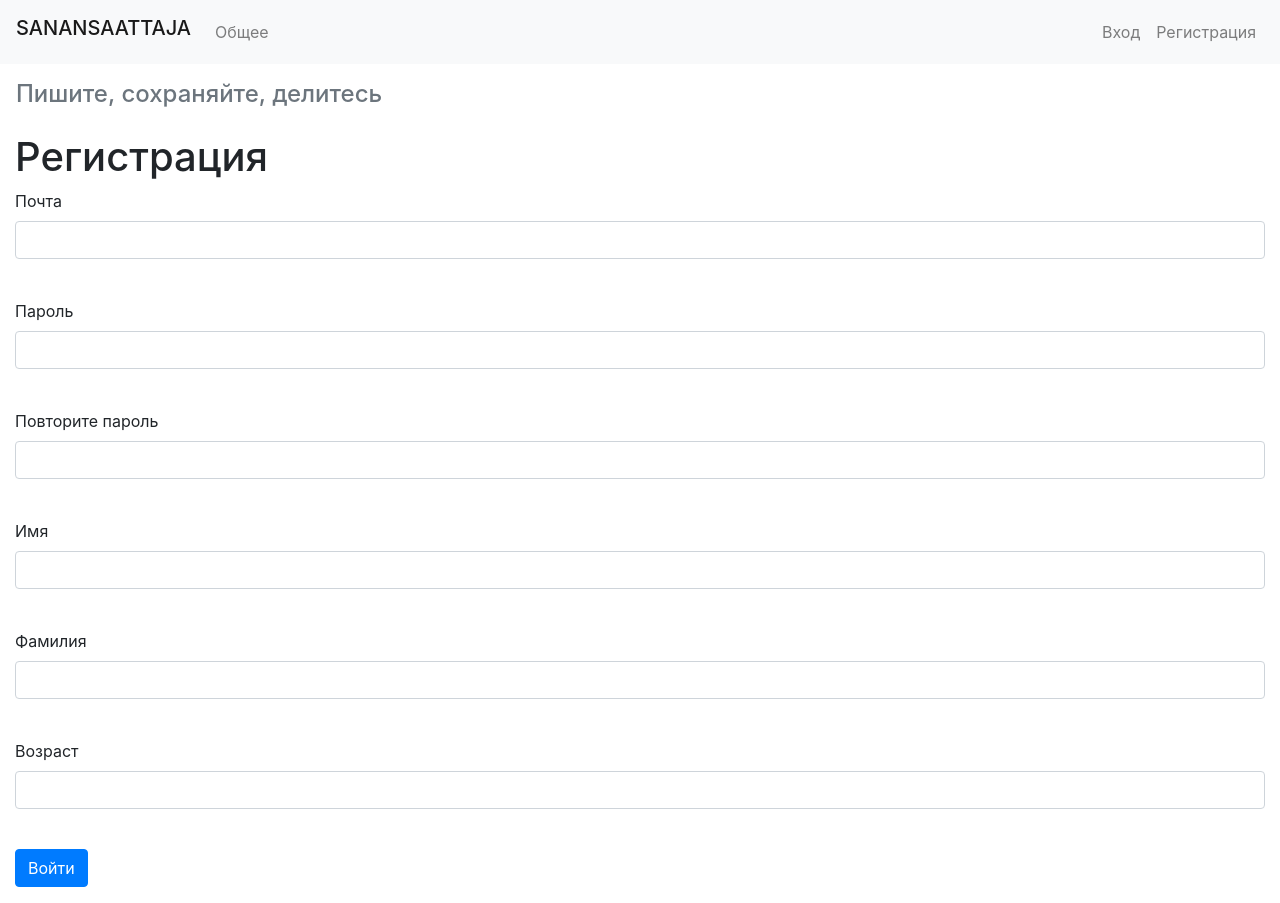
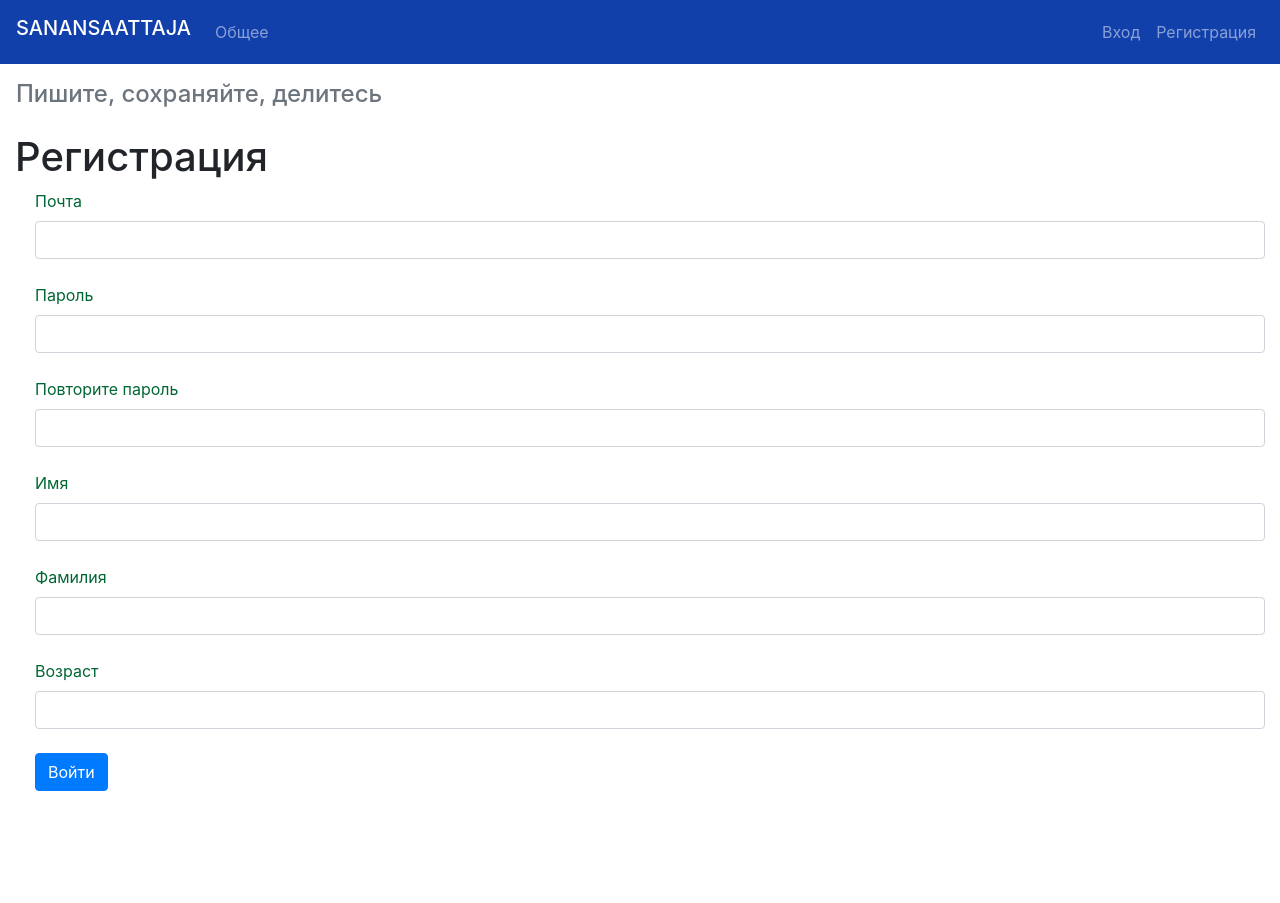
Before and after one commit to KEZKA/YL-WEB-PROJECT, a Flask app: page /register in a window 1280 px wide. After the commit the page ends 791 px from the top, so only its background shows below. Run offline with Flask 2, Linux system fonts and the light colour scheme; some libraries are stand-ins or nearby versions.

Commit message:
makes color navbar

```diff
--- a/sanansaattaja/website/application.py
+++ b/sanansaattaja/website/application.py
@@ -31,7 +31,6 @@ def index():
 
 @app.route('/add_post', methods=['GET', 'POST'])
 @login_required
-
 def add_post():
     form = PostForm()
     if form.validate_on_submit():
@@ -49,7 +48,6 @@ def add_post():
 
 @app.route('/add_message', methods=['GET', 'POST'])
 @login_required
-
 def add_message():
     form = MessageForm()
     if form.validate_on_submit():
--- /dev/null
+++ b/sanansaattaja/website/static/css/style.css
@@ -0,0 +1,8 @@
+h4{
+    color: #FFFF00;
+}
+
+p {
+margin: 0px 0px 0px 20px;
+color: #006633;
+}
--- a/sanansaattaja/website/templates/base.html
+++ b/sanansaattaja/website/templates/base.html
@@ -10,9 +10,9 @@
 </head>
 
 <body>
-<nav class="navbar navbar-light bg-light navbar-expand-sm">
-    <h1 class="navbar-brand" href="#">SANANSAATTAJA</h1>
-    <div class="collapse navbar-collapse">
+<nav class="navbar navbar-dark navbar-expand-sm" style="background-color: #1240AB;">
+    <h1 class="navbar-brand" href="#" >SANANSAATTAJA</h1>
+        <div class="collapse navbar-collapse">
         <ul class="navbar-nav mr-auto">
             <li class="nav-item">
                 <a class="nav-link" href='/'>Общее</a>
```
Also changed, not shown: sanansaattaja/website/templates/post.html (+10 -1 lines).
